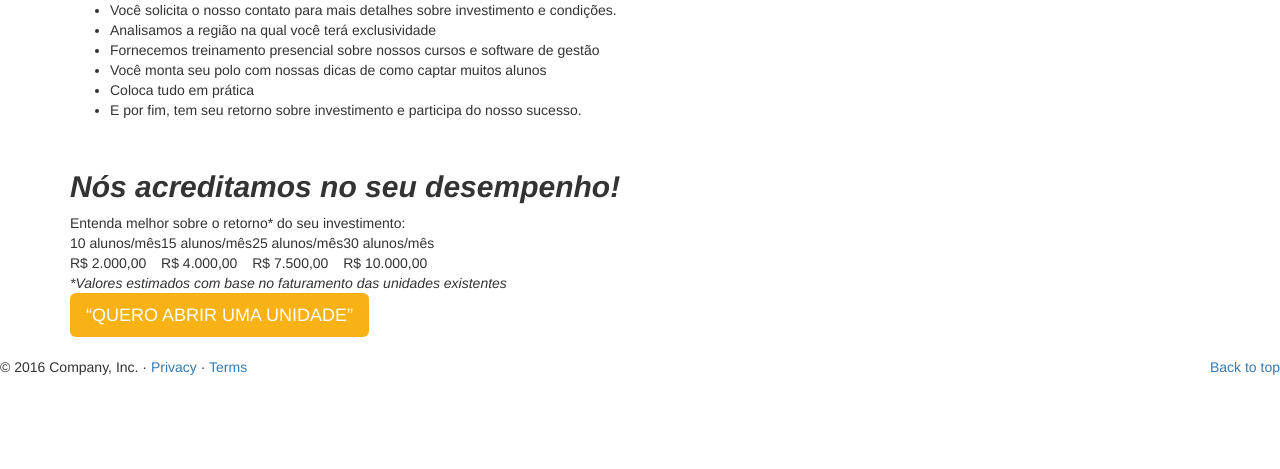
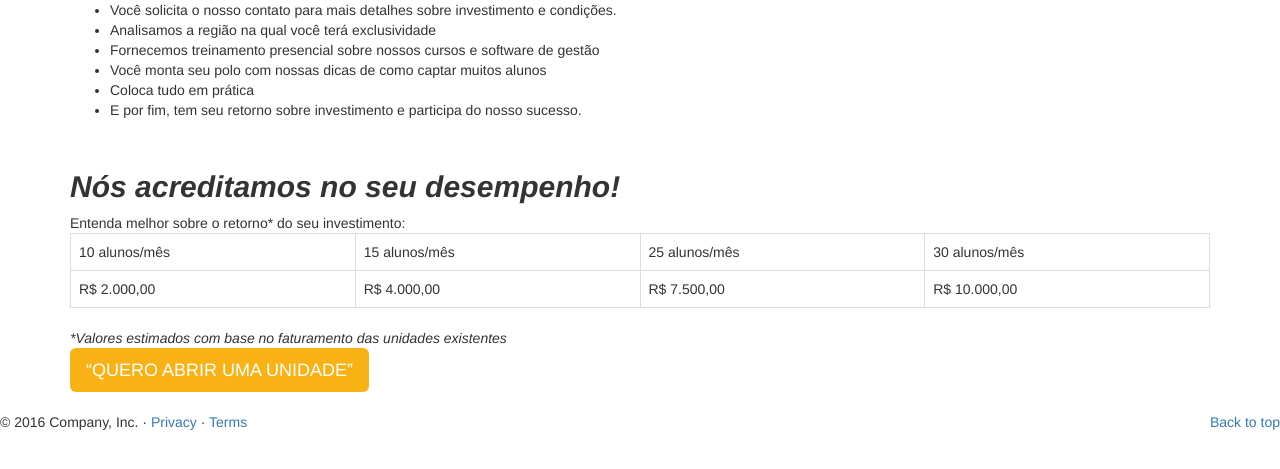
Before and after one commit to racmal/Projeto-Grupo-Andrada-Martis, a PHP site: page /como_func.php in a window 1280 px wide. Shown: the part 133-602 px from the top of the page. Run offline with PHP 8.4, Linux system fonts and the light colour scheme.

Commit message:
Correção da tabela em como_fun

```diff
--- a/como_func.php
+++ b/como_func.php
@@ -21,7 +21,8 @@ include ('menu.php');
 &nbsp;
 <h2><em><strong>Nós acreditamos no seu desempenho!</strong></em></h2>
 <span style="font-weight: 400;">Entenda melhor sobre o retorno* do seu investimento:</span>
-<table>
+<table class="table table-bordered">
+
 <tbody>
 <tr>
 <td><span style="font-weight: 400;">10 alunos/mês</span></td>
@@ -36,6 +37,7 @@ include ('menu.php');
 <td><span style="font-weight: 400;">R$ 10.000,00</span></td>
 </tr>
 </tbody>
+
 </table>
 <i><span style="font-weight: 400;">*Valores estimados com base no faturamento das unidades existentes</span></i>
 
```
